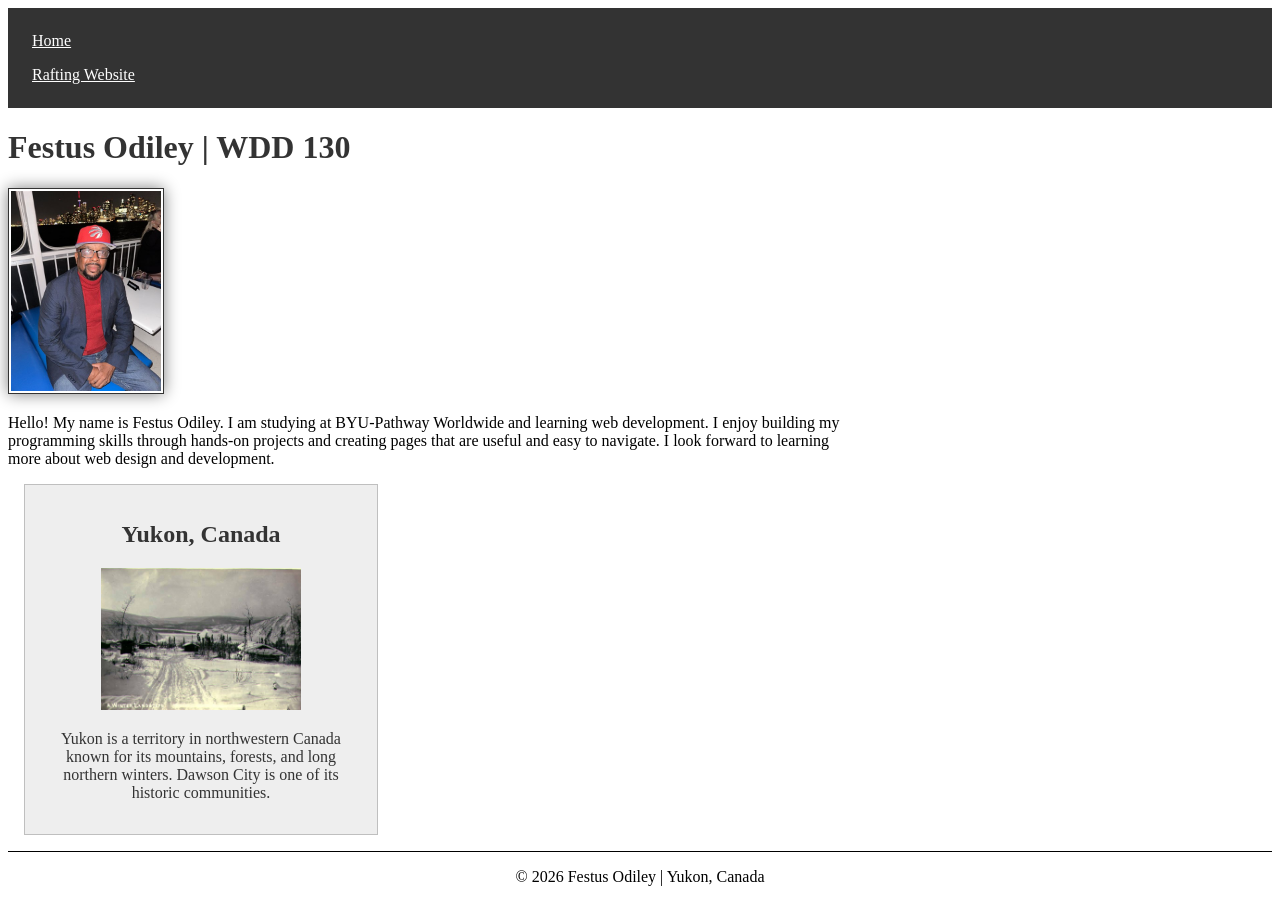
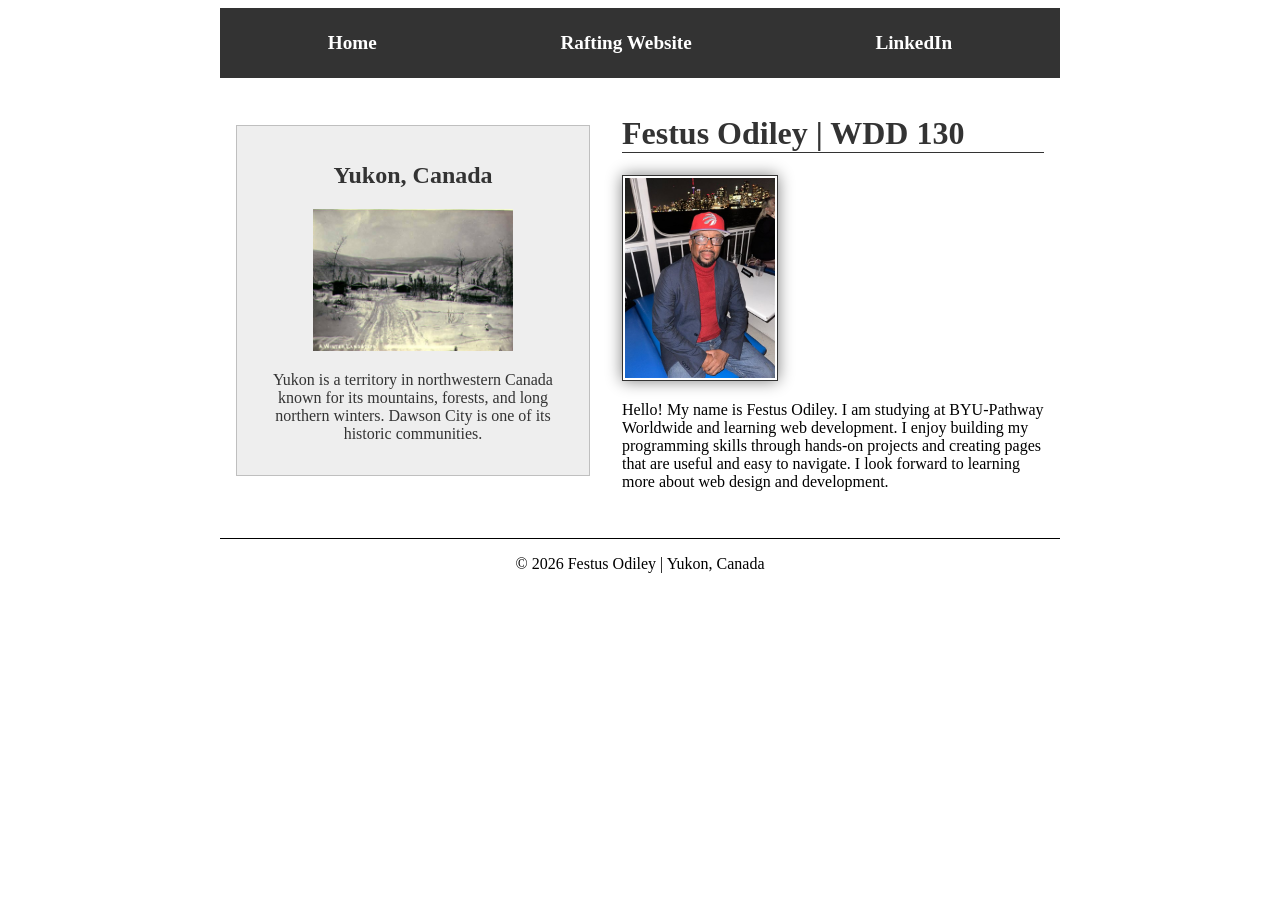
Before and after one commit to fodileybyu/wdd130, a plain HTML site: page index.html in a window 1280 px wide. After the commit the page ends 800 px from the top, so only its background shows below. Drawn offline with Linux system fonts and the light colour scheme.

Commit message:
Update course homepage layout
Co-authored-by: Copilot <223556219+Copilot@users.noreply.github.com>

```diff
--- a/index.html
+++ b/index.html
@@ -15,8 +15,10 @@
         <nav>
             <a href="#">Home</a>
             <a href="wwr/">Rafting Website</a>
+            <a href="https://www.linkedin.com/in/festusodiley/">LinkedIn</a>
         </nav>
     </header>
+    <div class="grid">
         <main>
             <h1>Festus Odiley | WDD 130</h1>
             <img src="images/profile.jpg" alt="Profile photo of Festus Odiley" width="200">
@@ -27,6 +29,7 @@
             <img src="images/yukon-winter.jpg" alt="Historic winter landscape near Dawson, Yukon">
             <p>Yukon is a territory in northwestern Canada known for its mountains, forests, and long northern winters. Dawson City is one of its historic communities.</p>
         </aside>
+    </div>
     <footer>
         <p>&copy; 2026 Festus Odiley | Yukon, Canada</p>
     </footer>
--- a/styles/styles.css
+++ b/styles/styles.css
@@ -1,24 +1,46 @@
 nav {
     background-color: #333;
     padding: 1rem;
+    display: flex;
+    justify-content: space-around;
+    align-items: center;
 }
 
 nav a {
+    display: block;
+    padding: 0.5rem;
+    text-decoration: none;
+    font-size: 1.2rem;
+    font-weight: 700;
     color: #fff;
-    padding: 0.5rem;
-    display: block;
+}
+
+header,
+.grid,
+footer {
+    max-width: 840px;
+    margin: 0 auto;
+}
+
+.grid {
+    display: grid;
+    align-items: center;
 }
 
 main {
-    max-width: 840px;
+    grid-column: 2/3;
+    margin: 1rem;
 }
 
 h1 {
     color: #333;
+    border-bottom: 1px solid #333;
 }
 
 aside {
     width: 20rem;
+    grid-column: 1/2;
+    grid-row: 1/2;
     margin: 1rem;
     border: 1px solid rgb(0 0 0 / 0.2);
     padding: 1rem;
```
Lines whose indentation alone changed are shown as unchanged.
